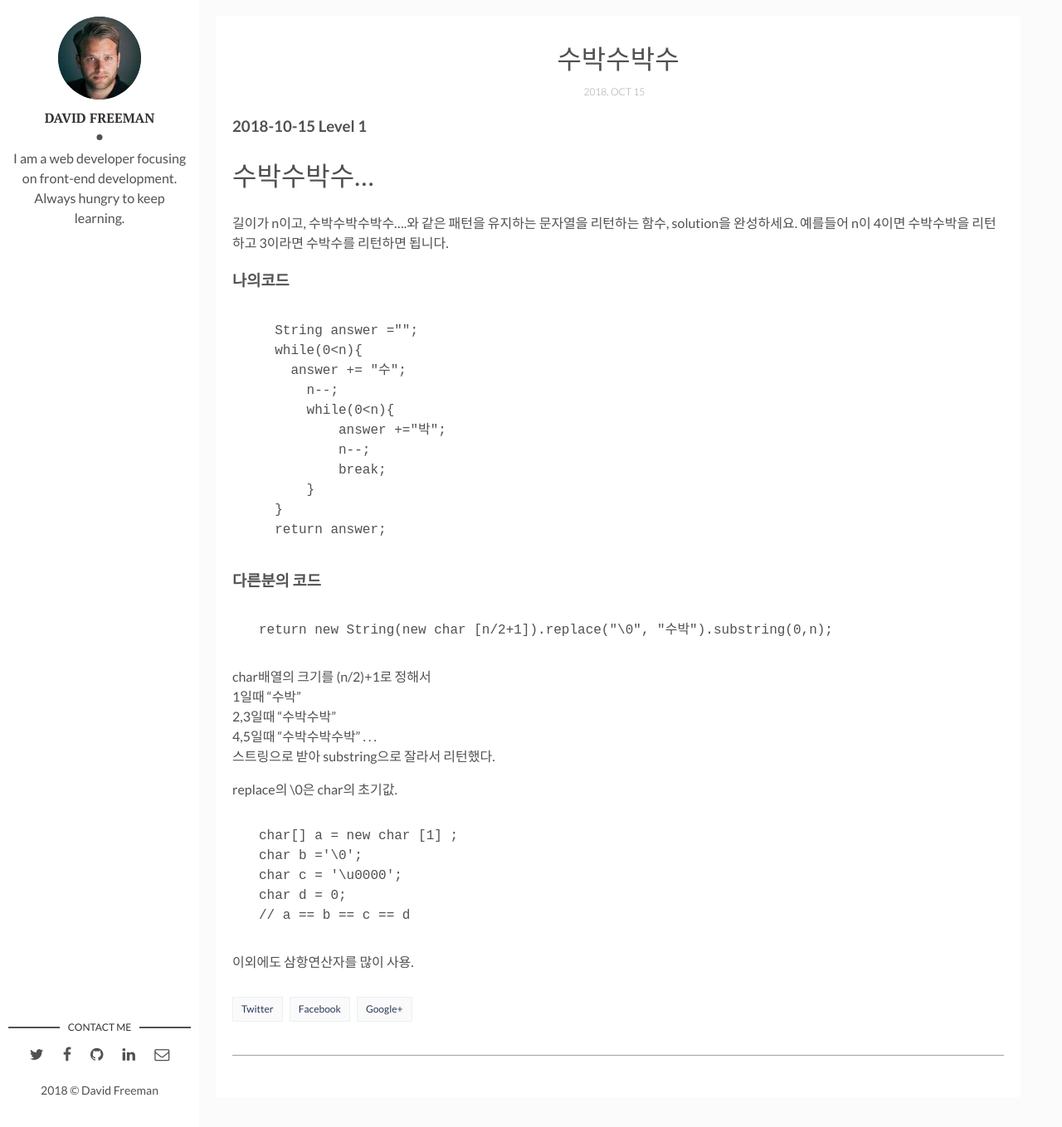
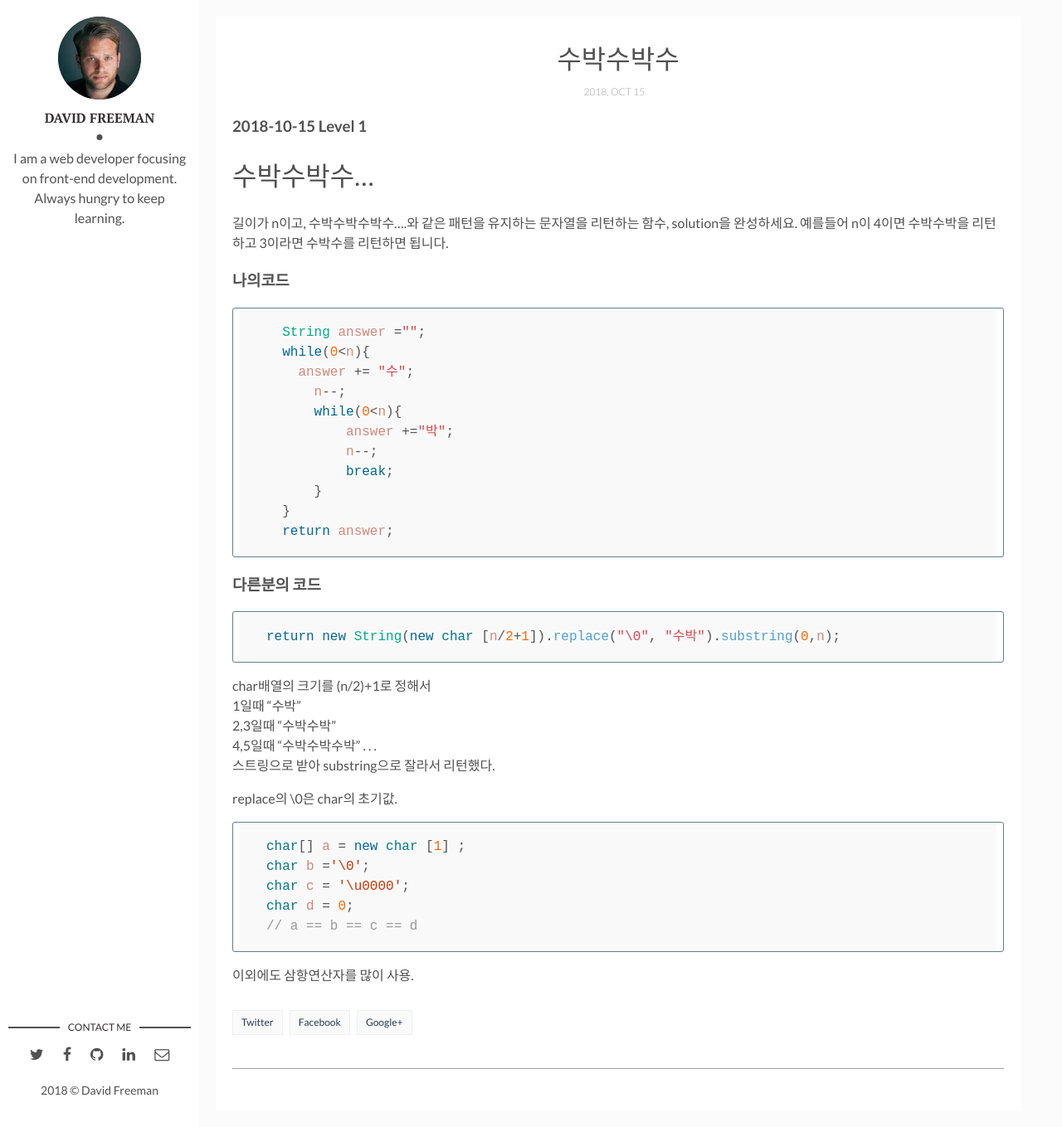
Before and after one commit to joonth/joonth.github.io, a Jekyll site: the page built from _posts/2018-10-15-수박수박수.md, in a window 1280 px wide and 1359 px high. Shown: the whole window at 83% size. Built offline with Jekyll 4.4.1, drawn with Linux system fonts in a browser that asks for light colours; our own code applies the rules of GitHub Pages for plain Markdown files; comment, search, counter and statistics services are not loaded.

Commit message:
Update codeblock

```diff
--- a/_posts/2018-10-15-수박수박수.md
+++ b/_posts/2018-10-15-수박수박수.md
@@ -3,7 +3,7 @@
 길이가 n이고, 수박수박수박수....와 같은 패턴을 유지하는 문자열을 리턴하는 함수, solution을 완성하세요. 예를들어 n이 4이면 수박수박을 리턴하고 3이라면 수박수를 리턴하면 됩니다.
 
 ### 나의코드
-~~~Java
+~~~ java
   String answer ="";
   while(0<n){
     answer += "수";
@@ -17,7 +17,7 @@
   return answer;
 ~~~
 ### 다른분의 코드
-~~~Java
+~~~ java
 return new String(new char [n/2+1]).replace("\0", "수박").substring(0,n);
 ~~~
 char배열의 크기를 (n/2)+1로 정해서
@@ -29,7 +29,7 @@ char배열의 크기를 (n/2)+1로 정해서
 
 replace의 \0은 char의 초기값.
 
-~~~Java
+~~~ java
 char[] a = new char [1] ;
 char b ='\0';
 char c = '\u0000';
```
